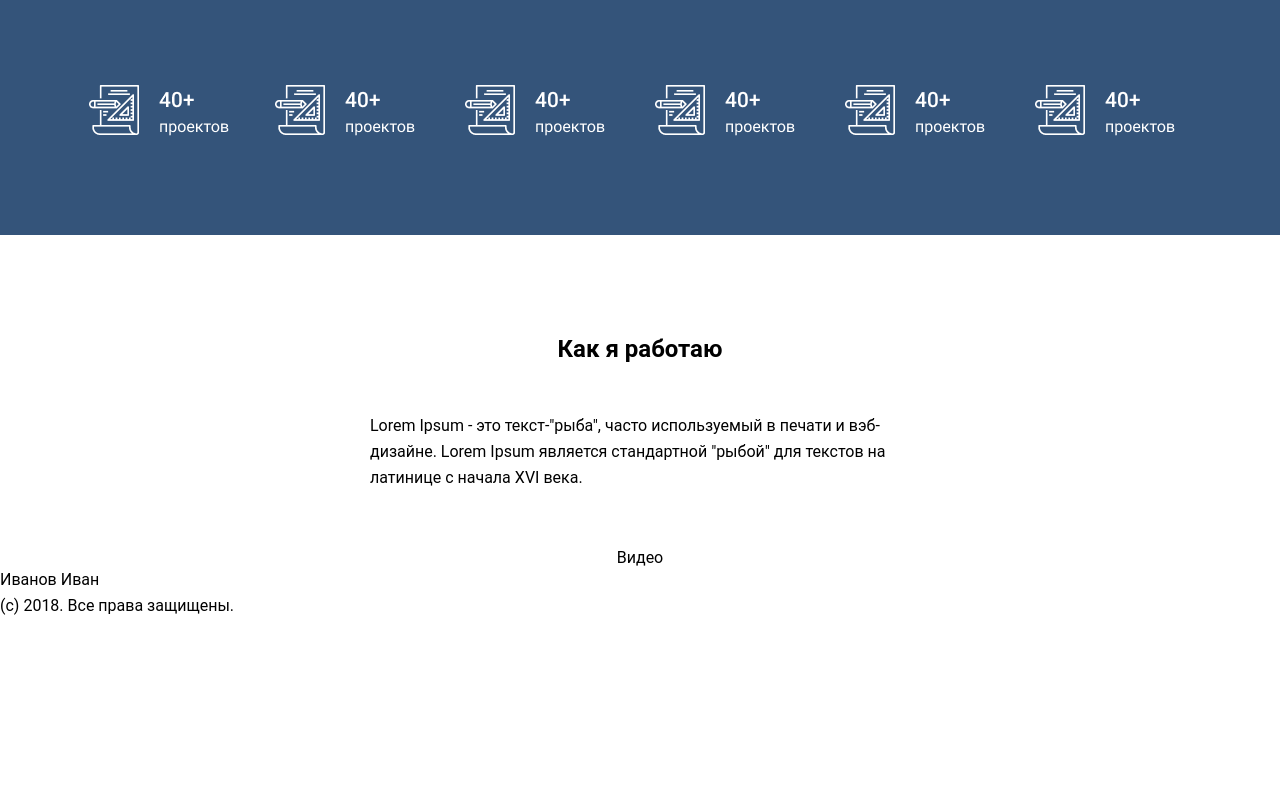
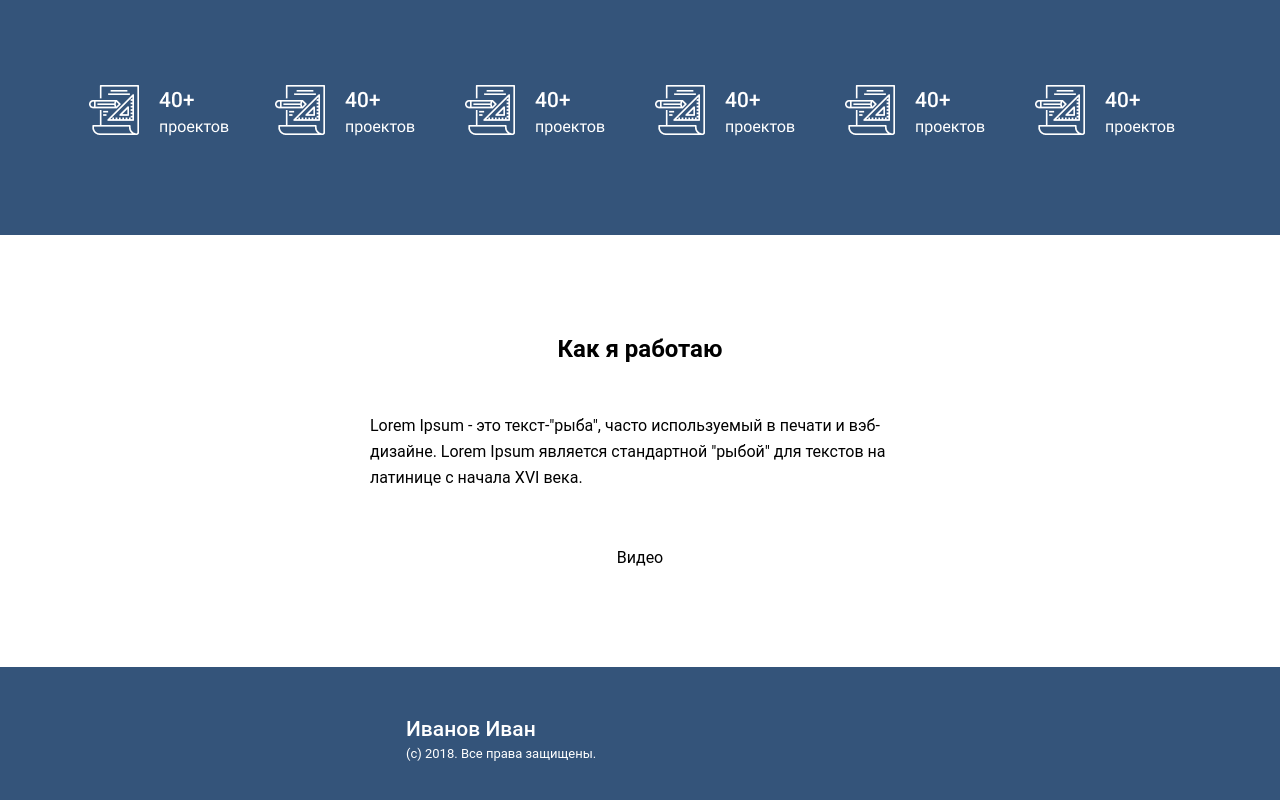
Before and after one commit to NadinVi/Page, a plain HTML site: page index.html in a window 1280 px wide. Shown: the part 1059-1859 px from the top of the page. Before the commit the page ends 1678 px from the top, so only its background shows below. Drawn offline with Linux system fonts and the light colour scheme.

Commit message:
add footer

```diff
--- a/components/style.css
+++ b/components/style.css
@@ -5,43 +5,42 @@
 }
 
 @font-face {
-    font-family: 'Roboto';
-    src: url(https://fonts.googleapis.com/css2?family=Roboto&family=Roboto+Condensed&display=swap);
+    font-family: 'Roboto', sans-serif;
+    src: url('https://fonts.googleapis.com/css2?family=Roboto&family=Roboto+Condensed&display=swap');
     font-weight: 400;
-    font-style: normal;
-}
-@font-face {
-    font-family: 'Roboto';
-    src: url(https://fonts.googleapis.com/css2?family=Roboto&family=Roboto+Condensed&display=swap);
-    font-weight: 500;
     font-style: normal;
 }
 
 body {
     font-family: 'Roboto';
 }
+
 .header-container {
     background-color: #EEEFF1;
     width: 1920px;
     padding-left: 399px;
 }
+
 .nav_menu {
     display: flex;
     padding-top: 79px;
 
 }
+
 .menu {
     display: flex;
     list-style: none;
     justify-content: space-between;
     width: 611px;
 }
+
 .menu-list {
     font-size: 16px;
     color: black;
     font-style: normal;
     text-transform: uppercase;
 }
+
 .first-screen {
     width: 540px;
 }
@@ -52,16 +51,19 @@ h1 {
     color: black;
     margin-top: 162px;
 }
+
 .text {
     width: 540px;
     margin-top: 60px;
 }
+
 p {
     line-height: 26px;
     font-size: 16px;
     font-weight: 400;
     font-style: normal;
 }
+
 input {
     width: 225px;
     height: 65px;
@@ -73,12 +75,14 @@ input {
     text-transform: uppercase;
     background-color: #34547A;
 }
+
 .about_me {
     display: flex;
     flex-direction: column;
     align-items: center;
     margin-top: 112px;
 }
+
 .text_about {
     width: 540px;
     display: flex;
@@ -88,12 +92,14 @@ input {
     margin-left: 690px;
     margin-right: 690px;
 }
+
 .numbers {
     background-image: url(../components/img/numbers.png);
     height: 250px;
     width: 1920px;
     margin-top: 100px;
 }
+
 .work {
     display: flex;
     flex-direction: column;
@@ -103,13 +109,36 @@ input {
     margin-top: 100px;
 }
 
-.title {
+.title {}
 
-}
 .text_2 {
     margin-top: 50px;
 }
+
 .video {
     margin-top: 57px;
 
 }
+
+footer {
+    height: 151px;
+    background-color: #34547A;
+    margin-top: 100px;
+}
+
+.text_footer {
+    margin-left: 406px;
+    padding-top: 50px;
+}
+
+h3 {
+    color: #FFFFFF;
+    font-size: 21px;
+    font-weight: 500;
+}
+
+.foot {
+    color: #FFFFFF;
+    font-size: 13px;
+    font-weight: 400;
+}
--- a/index.html
+++ b/index.html
@@ -49,8 +49,10 @@
             </div>
         </div>
         <footer>
-            <p>Иванов Иван</p>
-            <p>(с) 2018. Все права защищены.</p>
+            <div class="text_footer">
+            <h3>Иванов Иван</h3>
+            <p class="foot">(с) 2018. Все права защищены.</p>
+        </div>
         </footer>
     </div>
 </body>
```
